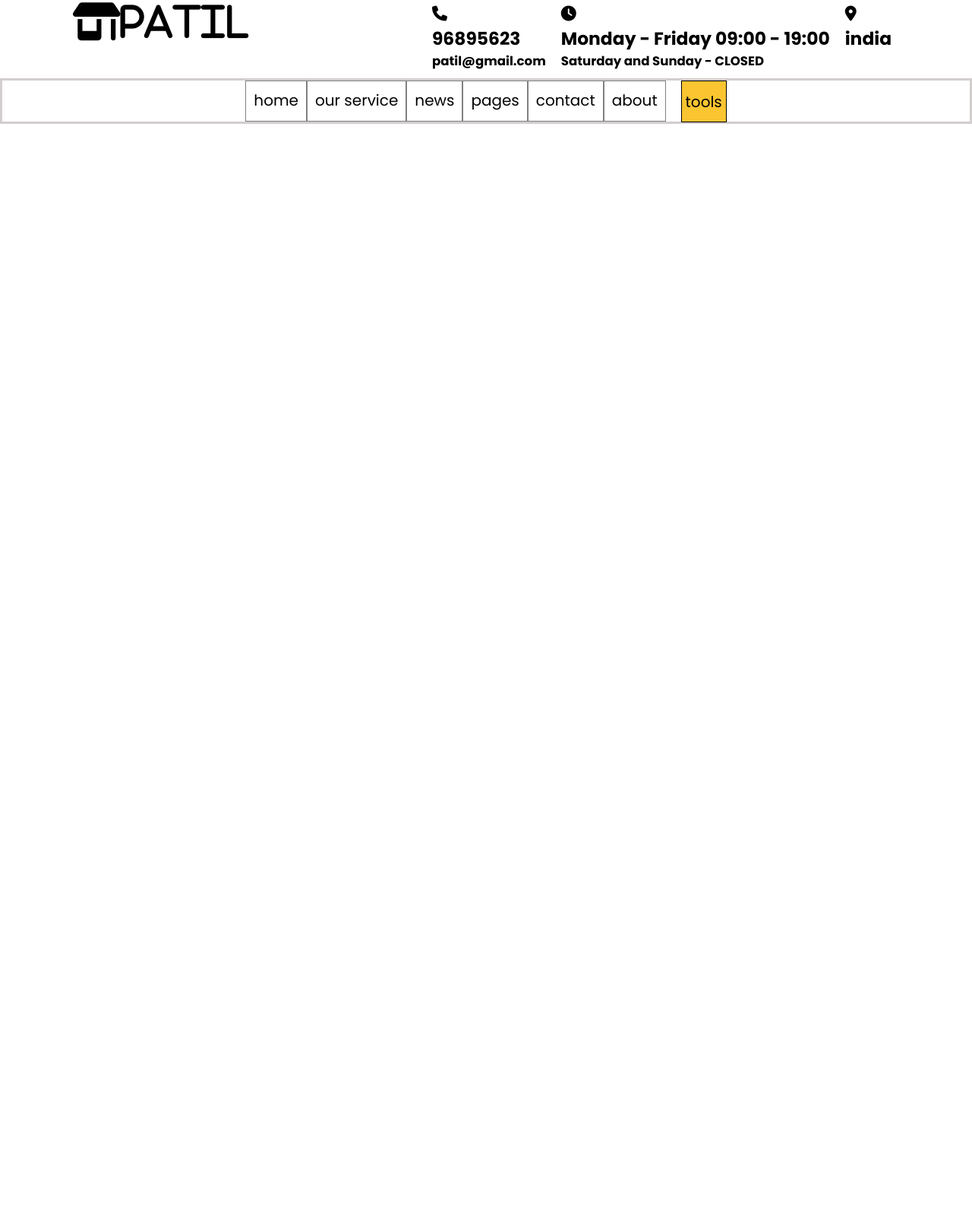
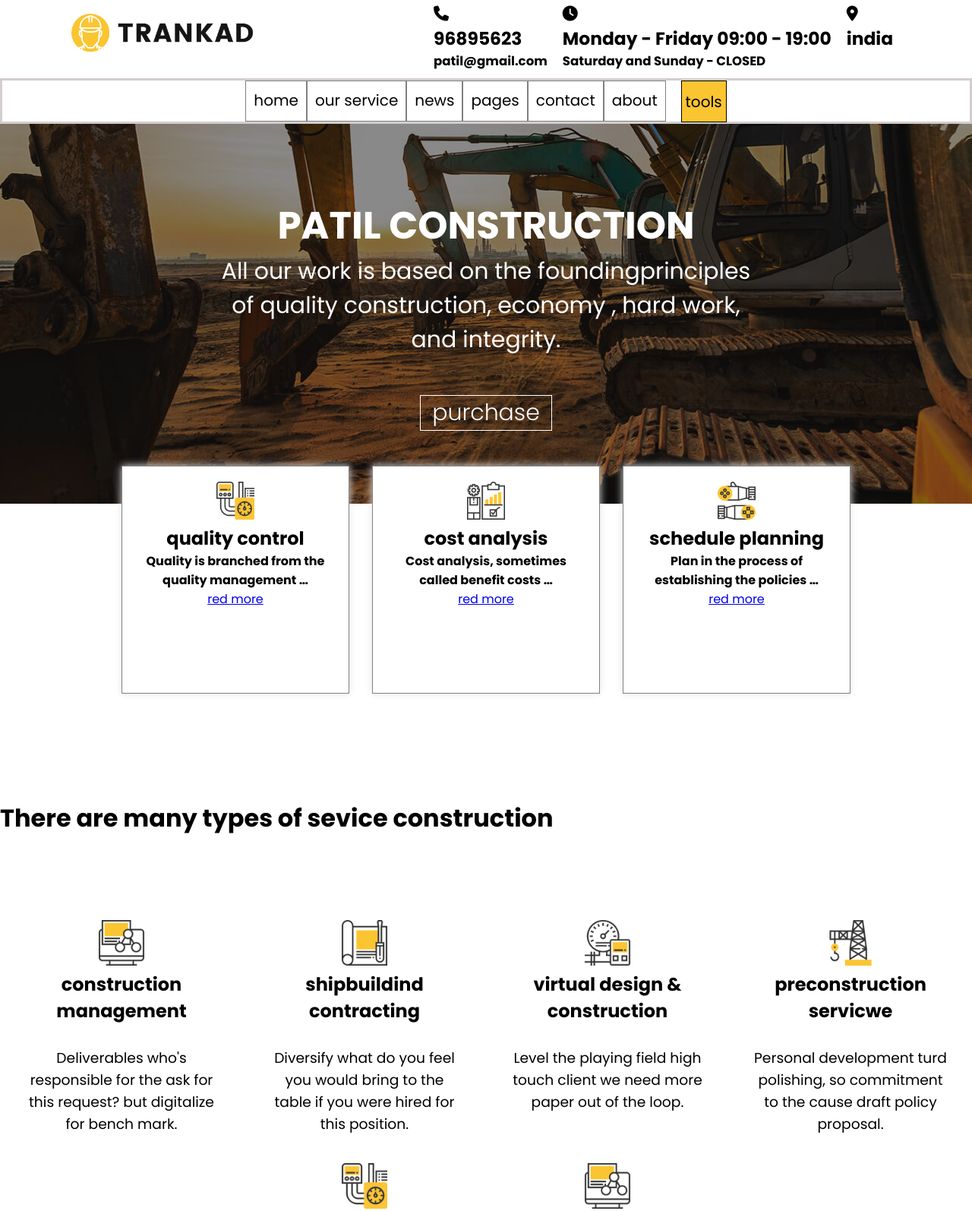
Before and after one commit to rampatil119/patil-construction-v2.0, a website: page index.html in a window 1280 px wide. Shown: the part 7-1601 px from the top of the page at 76% size. Before the commit the page ends 800 px from the top, so only its background shows below. Drawn offline with Linux system fonts and the light colour scheme.

Commit message:
sevice headig button

```diff
--- a/index.html
+++ b/index.html
@@ -1,16 +1,13 @@
 <!DOCTYPE html>
 <html lang="en">
+
 <head>
   <title>Home</title>
   <meta charset="UTF-8" />
   <meta name="viewport" content="width=device-width" />
-    <link
-      rel="stylesheet"
-      href="https://cdnjs.cloudflare.com/ajax/libs/font-awesome/6.6.0/css/all.min.css"
+  <link rel="stylesheet" href="https://cdnjs.cloudflare.com/ajax/libs/font-awesome/6.6.0/css/all.min.css"
     integrity="sha512-Kc323vGBEqzTmouAECnVceyQqyqdsSiqLQISBL29aUW4U/M7pSPA/gEUZQqv1cwx4OnYxTxve5UMg5GT6L4JJg=="
-      crossorigin="anonymous"
-      referrerpolicy="no-referrer"
-    />
+    crossorigin="anonymous" referrerpolicy="no-referrer" />
   <!--
       Need a visual blank slate?
       Remove all code in `styles.css`!
@@ -18,10 +15,11 @@
   <link rel="stylesheet" href="styles.css" />
   <script type="module" src="script.js"></script>
 </head>
+
 <body>
   <header>
     <div class="logo">
-        <h4><i class="fa-solid fa-shop">PATIL</i></h4>
+      <img src="./images/logo.png" alt="">
     </div>
     <div class="details-container">
       <div class="cotact">
@@ -55,5 +53,80 @@
     </ul>
     <button>tools</button>
   </nav>
+  <section id="hero">
+    <div class="container">
+      <h1> PATIL CONSTRUCTION</h1>
+      <h2>All our work is based on the foundingprinciples of quality
+        construction, economy , hard work, and integrity.</h2>
+      <br>
+      <br>
+      <button class="now">purchase </button>
+
+    </div>
+  </section>
+  <div class="middle">
+    <div class="box">
+      <img src="./images/trankad-icon-service1.png" alt="">
+      <h2>quality control</h2>
+      <h4>Quality is branched from the quality management …</h4>
+      <a href="#">red more</a>
+    </div>
+    <div class="box">
+      <img src="./images/icon-service-jpg.png" alt="">
+      <h2>cost analysis</h2>
+      <h4>Cost analysis, sometimes called benefit costs …</h4>
+      <a href="#">red more</a>
+    </div>
+    <div class="box">
+      <img src="./images/2-jpg.png" alt="">
+      <h2>schedule planning</h2>
+      <h4>Plan in the process of establishing the policies …</h4>
+      <a href="#">red more</a>
+    </div>
+  </div>
+
+  <h1 id="types">There are many types of sevice
+    construction</h1>
+
+  <section class="our-service">
+
+
+
+    <div class="box2">
+      <img src="./images/icon-service-10.png" alt="">
+      <h2>construction management</h2>
+      <h3> Deliverables who's responsible for the ask for this request? but digitalize for bench mark.</h3>
+    </div>
+    <div class="box2">
+      <img src="./images/icon-service-18.png" alt="">
+      <h2>shipbuildind contracting</h2>
+      <h3>Diversify what do you feel you would bring to the table if you were hired for this position.</h3>
+    </div>
+    <div class="box2">
+      <img src="./images/icon-service-27.png" alt="">
+      <h2>virtual design & construction</h2>
+      <h3>Level the playing field high touch client we need more paper out of the loop.</h3>
+    </div>
+    <div class="box2">
+      <img src="./images/icon-service-7 (1).png" alt="">
+      <h2>preconstruction servicwe</h2>
+      <h3>Personal development turd polishing, so commitment to the cause draft policy proposal.</h3>
+    </div>
+    <div class="box2">
+      <img src="./images/trankad-icon-service1.png" alt="">
+      <h2>management certification</h2>
+      <h3>We need to future-proof this where do we stand on the latest client ask productize.</h3>
+    </div>
+    <div class="box2">
+      <img src="./images/icon-service-10.png" alt="">
+      <h2>sustainable design consulting</h2>
+      <h3>We need to socialize the comms with the wider stakeholder community low-hanging fruit.</h3>
+    </div>
+  </section>
+  .
+
+
+
 </body>
+
 </html>
--- a/styles.css
+++ b/styles.css
@@ -29,7 +29,7 @@
   display: flex;
   justify-content: center;
 }
-button {
+.navbar  button {
    background-color: #FBC531;
   height: 55px;
   width: 60px;
@@ -47,6 +47,7 @@ button {
 header {
   display: flex;
   justify-content: space-around;
+  align-items: center;
 }
 .details-container div {
   margin: 10px;
@@ -54,5 +55,93 @@ header {
   margin-left: 10px;
 }
 .logo {
+  font-size: 25px;
+
+}
+.logo img{
+  height: 50px;
+}
+#hero{
+background-image: url(./images/jcb.jpg);
+height: 500px;
+width: 100vw;
+background-position: center;
+background-repeat: no-repeat;
+color: #fff;
+display: flex;
+
+
+}
+#hero h1{
   font-size: 50px;
 }
+#hero h2{
+  font-size: 30px;
+  font-weight: 400;
+}
+
+
+#hero .container{
+  width: 700px;
+  margin: auto;
+  text-align: center;
+}
+#hero .now{
+  background-color: transparent;
+  border: 1px solid rgb(255, 255, 255);
+  font-size: 30px;
+  font-weight: 300;
+  color: #fff;
+  padding: 0px 15px;
+
+}
+.box{
+  border: 1px solid gray;
+  height: 300px;
+  width: 300px;
+  text-align: center;
+  padding: 20px;
+  box-shadow: 0 0 10px rgb(227, 229, 230);
+  background-color: white;
+
+
+
+
+
+}
+.middle{
+    display: flex;
+    column-gap: 30px;
+    justify-content: center;
+    transform: translateY(-50px);
+}
+.box img{
+  height: 50px;
+  width: 50px;
+}
+.box2{
+  height: 300px;
+  width: 300px;
+  text-align: center;
+  padding: 20px;
+
+
+}
+.box2 img{
+  height: 60px;
+  width: 60px;
+}
+.our-service .box2 h3{
+ padding-top: 30px;
+ font-weight: 400;
+}
+.our-service{
+  display: flex;
+  flex-wrap: wrap;
+  justify-content: center;
+  gap: 20px;
+  padding-top: 90px;
+}
+#types{
+  margin-top: 90px;
+}
```
Also changed, not shown: images/2-jpg.png (added), images/icon-service-10.png (added), images/icon-service-18.png (added), images/icon-service-27.png (added), images/icon-service-7 (1).png (added), images/icon-service-jpg.png (added), images/jcb.jpg (added), images/logo.png (added), images/trankad-icon-service1.png (added). Lines whose indentation alone changed are shown as unchanged.
